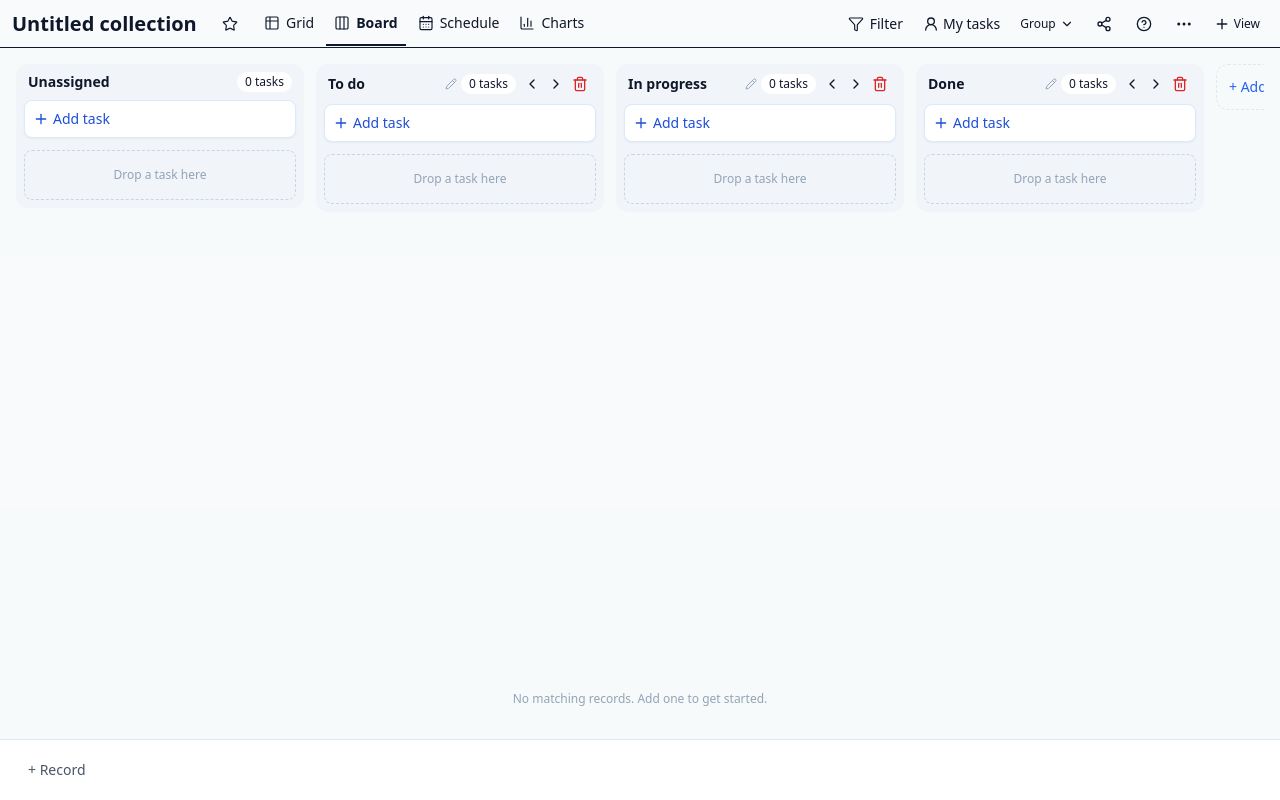
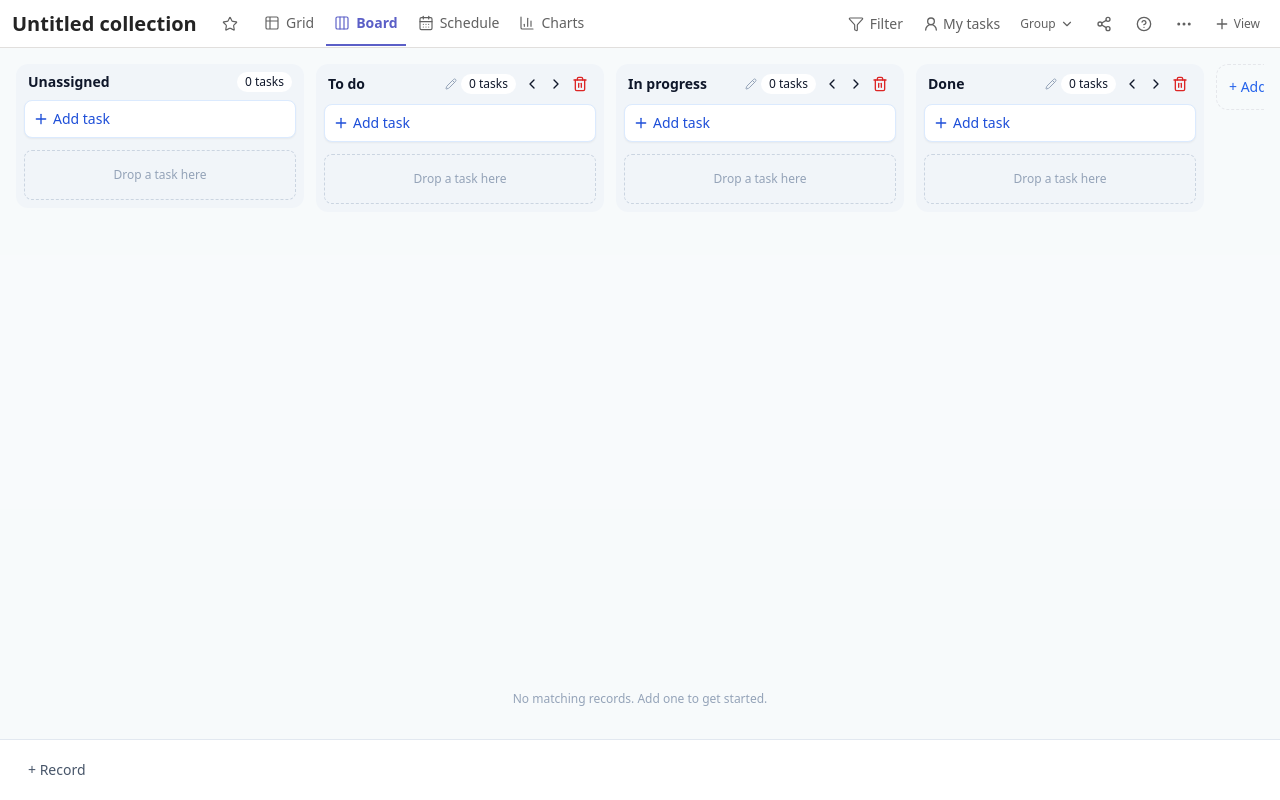
Before and after one commit to eddyvn98/collection-planner, a React (Vite) app: page / in a window 1280 px wide. Built offline with nearby package versions, Linux system fonts and the light colour scheme.

Commit message:
style(ui-a): minimal shared Fluent navigation tokens

```diff
--- a/src/index.css
+++ b/src/index.css
@@ -11,3 +11,8 @@ html.dark select option, html.dark select optgroup {
   color: #f8fafc;
 }
 .dark [role="menu"], .dark [role="listbox"] { color: #f1f5f9; }
+
+:root { --planner-canvas:#FAF9F8; --planner-surface:#FFF; --planner-border:#E1DFDD;
+  --planner-text:#242424; --planner-secondary:#616161; --planner-accent:#5B5FC7; --planner-hover:#F3F2F1; }
+html.dark { --planner-canvas:#191919; --planner-surface:#242424; --planner-border:#454545;
+  --planner-text:#F5F5F5; --planner-secondary:#C2C2C2; --planner-accent:#AAA6FF; --planner-hover:#343434; }
```
